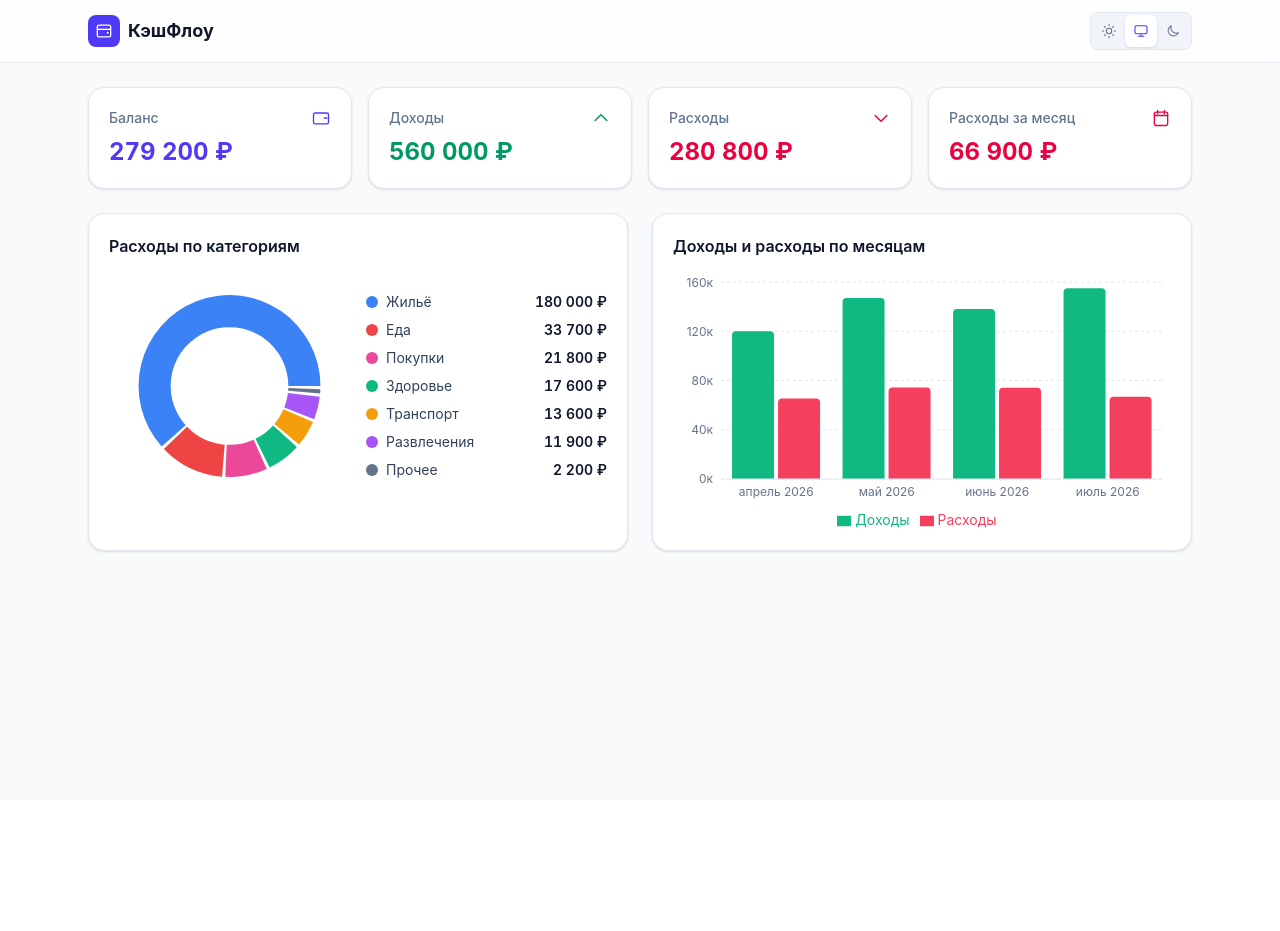
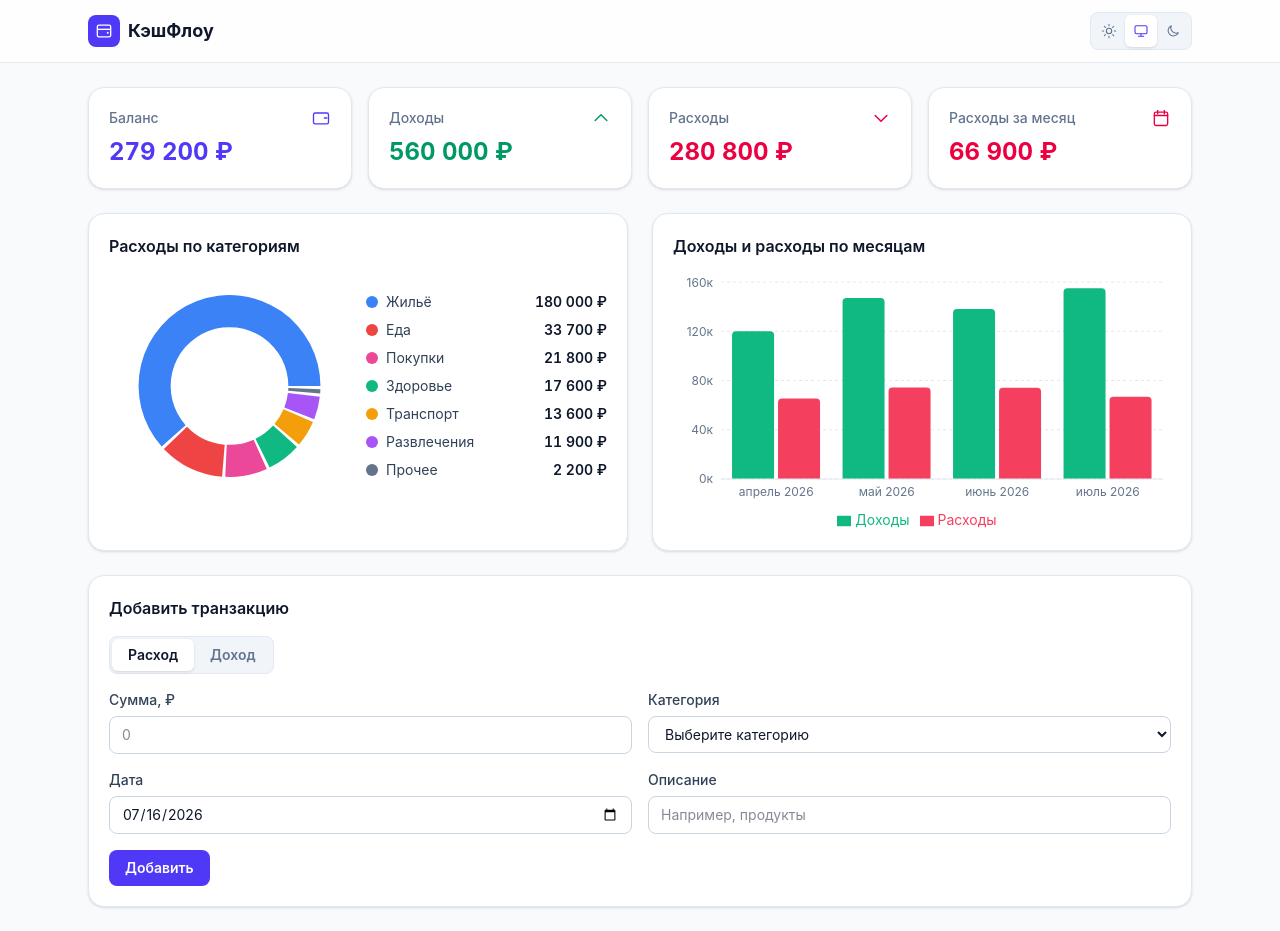
Before and after one commit to Zhukov1995/expense-dashboard, a React (Vite) app: page / in a window 1280 px wide. Before the commit the page ends 800 px from the top, so only its background shows below. Built offline with nearby package versions, Linux system fonts and the light colour scheme.

Commit message:
feat: add transaction form with validation

```diff
--- a/src/App.tsx
+++ b/src/App.tsx
@@ -2,6 +2,7 @@ import { Header } from "@/components/layout/Header";
 import { KpiCards } from "@/components/kpi/KpiCards";
 import { CategoryChart } from "@/components/charts/CategoryChart";
 import { TrendChart } from "@/components/charts/TrendChart";
+import { TransactionForm } from "@/components/transactions/TransactionForm";
 
 export default function App() {
   return (
@@ -13,6 +14,7 @@ export default function App() {
           <CategoryChart />
           <TrendChart />
         </div>
+        <TransactionForm />
       </main>
     </div>
   );
--- /dev/null
+++ b/src/components/transactions/TransactionForm.tsx
@@ -0,0 +1,182 @@
+import { useEffect, useState } from "react";
+import type { Transaction, TransactionType } from "@/types";
+import { categoriesFor } from "@/lib/categories";
+import { validateTransaction, type TransactionErrors } from "@/lib/validateTransaction";
+import { useTransactionsStore } from "@/store/useTransactionsStore";
+import { Card } from "@/components/ui/Card";
+import { Button } from "@/components/ui/Button";
+import { Input, Select, LabeledField } from "@/components/ui/Field";
+
+type TransactionFormProps = {
+  editing?: Transaction | null;
+  onDone?: () => void;
+};
+
+function todayIso(): string {
+  return new Date().toISOString().slice(0, 10);
+}
+
+const emptyState = {
+  type: "expense" as TransactionType,
+  amount: "",
+  category: "",
+  date: todayIso(),
+  description: "",
+};
+
+export function TransactionForm({ editing, onDone }: TransactionFormProps) {
+  const addTransaction = useTransactionsStore((s) => s.addTransaction);
+  const updateTransaction = useTransactionsStore((s) => s.updateTransaction);
+
+  const [type, setType] = useState<TransactionType>(emptyState.type);
+  const [amount, setAmount] = useState(emptyState.amount);
+  const [category, setCategory] = useState(emptyState.category);
+  const [date, setDate] = useState(emptyState.date);
+  const [description, setDescription] = useState(emptyState.description);
+  const [errors, setErrors] = useState<TransactionErrors>({});
+
+  // Заполняем форму при переходе в режим редактирования.
+  useEffect(() => {
+    if (editing) {
+      setType(editing.type);
+      setAmount(String(editing.amount));
+      setCategory(editing.category);
+      setDate(editing.date);
+      setDescription(editing.description);
+      setErrors({});
+    }
+  }, [editing]);
+
+  const availableCategories = categoriesFor(type);
+
+  const resetForm = () => {
+    setType(emptyState.type);
+    setAmount(emptyState.amount);
+    setCategory(emptyState.category);
+    setDate(todayIso());
+    setDescription(emptyState.description);
+    setErrors({});
+  };
+
+  const handleTypeChange = (nextType: TransactionType) => {
+    setType(nextType);
+    setCategory(""); // категории зависят от типа
+  };
+
+  const handleSubmit = (event: React.FormEvent<HTMLFormElement>) => {
+    event.preventDefault();
+    const nextErrors = validateTransaction({ amount, category, date });
+    setErrors(nextErrors);
+    if (Object.keys(nextErrors).length > 0) return;
+
+    const payload = {
+      type,
+      amount: Number(amount),
+      category,
+      date,
+      description: description.trim(),
+    };
+
+    if (editing) {
+      updateTransaction(editing.id, payload);
+    } else {
+      addTransaction(payload);
+    }
+
+    resetForm();
+    onDone?.();
+  };
+
+  return (
+    <Card>
+      <h2 className="text-base font-semibold text-slate-900 dark:text-slate-100">
+        {editing ? "Редактировать транзакцию" : "Добавить транзакцию"}
+      </h2>
+
+      <form onSubmit={handleSubmit} noValidate className="mt-4 space-y-4">
+        {/* Переключатель типа */}
+        <div className="inline-flex rounded-lg border border-slate-200 bg-slate-100 p-0.5 dark:border-slate-700 dark:bg-slate-800">
+          {(["expense", "income"] as TransactionType[]).map((option) => (
+            <button
+              key={option}
+              type="button"
+              onClick={() => handleTypeChange(option)}
+              aria-pressed={type === option}
+              className={`rounded-md px-4 py-1.5 text-sm font-semibold transition-colors ${
+                type === option
+                  ? "bg-white text-slate-900 shadow-sm dark:bg-slate-950 dark:text-slate-100"
+                  : "text-slate-500 hover:text-slate-800 dark:text-slate-400 dark:hover:text-slate-100"
+              }`}
+            >
+              {option === "expense" ? "Расход" : "Доход"}
+            </button>
+          ))}
+        </div>
+
+        <div className="grid grid-cols-1 gap-4 sm:grid-cols-2">
+          <LabeledField id="tx-amount" label="Сумма, ₽" error={errors.amount}>
+            <Input
+              id="tx-amount"
+              type="number"
+              inputMode="numeric"
+              min="0"
+              value={amount}
+              onChange={(e) => setAmount(e.target.value)}
+              placeholder="0"
+            />
+          </LabeledField>
+
+          <LabeledField id="tx-category" label="Категория" error={errors.category}>
+            <Select
+              id="tx-category"
+              value={category}
+              onChange={(e) => setCategory(e.target.value)}
+            >
+              <option value="">Выберите категорию</option>
+              {availableCategories.map((c) => (
+                <option key={c.id} value={c.id}>
+                  {c.label}
+                </option>
+              ))}
+            </Select>
+          </LabeledField>
+
+          <LabeledField id="tx-date" label="Дата" error={errors.date}>
+            <Input
+              id="tx-date"
+              type="date"
+              value={date}
+              onChange={(e) => setDate(e.target.value)}
+            />
+          </LabeledField>
+
+          <LabeledField id="tx-description" label="Описание">
+            <Input
+              id="tx-description"
+              type="text"
+              value={description}
+              onChange={(e) => setDescription(e.target.value)}
+              placeholder="Например, продукты"
+            />
+          </LabeledField>
+        </div>
+
+        <div className="flex gap-3">
+          <Button type="submit">{editing ? "Сохранить" : "Добавить"}</Button>
+          {editing && (
+            <Button
+              type="button"
+              variant="ghost"
+              onClick={() => {
+                resetForm();
+                onDone?.();
+              }}
+            >
+              Отмена
+            </Button>
+          )}
+        </div>
+      </form>
+    </Card>
+  );
+}
--- /dev/null
+++ b/src/lib/validateTransaction.ts
@@ -0,0 +1,31 @@
+export type TransactionInput = {
+  amount: string;
+  category: string;
+  date: string;
+};
+
+export type TransactionErrors = {
+  amount?: string;
+  category?: string;
+  date?: string;
+};
+
+/** Проверяет ввод формы транзакции. Возвращает объект ошибок (пустой — если всё ок). */
+export function validateTransaction(input: TransactionInput): TransactionErrors {
+  const errors: TransactionErrors = {};
+
+  const amount = Number(input.amount);
+  if (!input.amount.trim() || Number.isNaN(amount) || amount <= 0) {
+    errors.amount = "Введите сумму больше нуля";
+  }
+
+  if (!input.category) {
+    errors.category = "Выберите категорию";
+  }
+
+  if (!input.date) {
+    errors.date = "Укажите дату";
+  }
+
+  return errors;
+}
```
Also changed, not shown: 1 other file (tests, documents, lock files or other folders).
